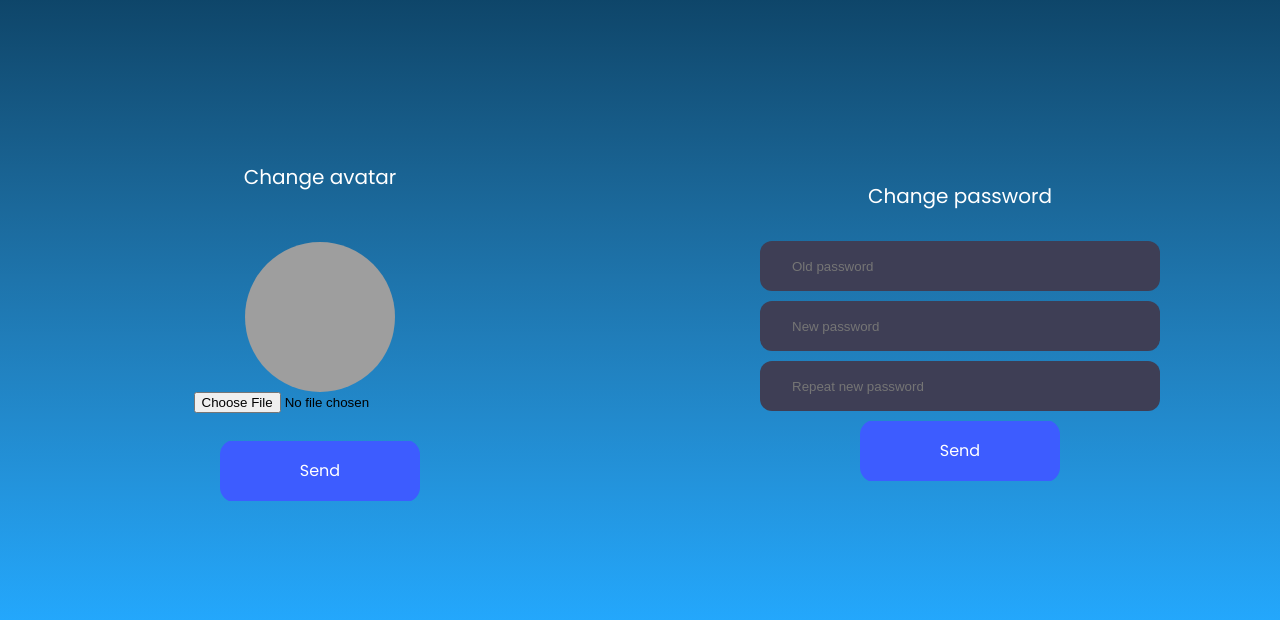
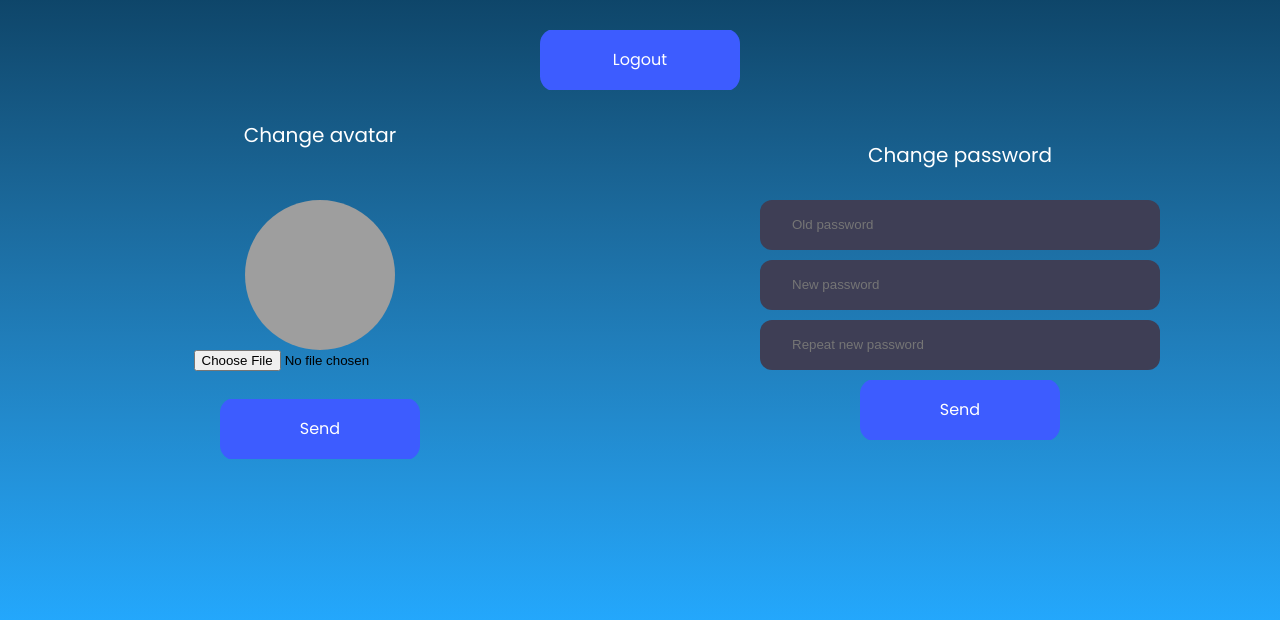
Before and after one commit to pryncypalka/SELL-IT, a PHP site: template src/views/account.php in a window 1280 px wide. Shown: the part 168-788 px from the top of the page. Run offline with PHP 8.4, Linux system fonts and the light colour scheme; the template is opened without the code that fills it, so the values that code supplies are empty; a stand-in replaces the project's code that opens the database connection; some libraries are stand-ins or nearby versions; grey boxes are pictures that could not be loaded.

Commit message:
added logout

```diff
--- a/index.php
+++ b/index.php
@@ -17,5 +17,5 @@ Router::post('changePassword', 'SecurityController');
 Router::post('changeAvatar', 'DashboardController');
 Router::post('logout', 'SessionController');
 Router::post('addOffer', 'OfferController');
-
+Router::post('logout', 'SessionController');
 Router::run($path);
--- a/public/css/account.css
+++ b/public/css/account.css
@@ -1,6 +1,6 @@
 .content {
     display: flex;
-    flex: 1;
+    flex-direction: column;
 
 }
 
@@ -132,6 +132,14 @@ button {
     text-align: center;
 }
 
+#settings {
+    display: flex;
+    flex-direction: row;
+}
+
+#logout_button {
+    width: 100vw;
+}
 
 @media only screen and (max-width: 500px) {
 
@@ -139,7 +147,7 @@ button {
         display: none;
     }
 
-    .content {
+    #settings {
         display: flex;
         flex-direction: column;
     }
@@ -156,4 +164,8 @@ button {
     .textHome, .textAccount, .textCreate {
         font-size: 15px;
     }
+
+    form {
+        width: 100vw;
+    }
 }
--- a/src/repository/ItemRepository.php
+++ b/src/repository/ItemRepository.php
@@ -74,4 +74,5 @@ JOIN public.categories c ON s.category_id = c.category_id
     }
 
 
+
 }
--- a/src/views/account.php
+++ b/src/views/account.php
@@ -27,6 +27,10 @@
         <img class="avatarImage" src="../../public/uploads/avatars/<?= $user->getAvatarLink(); ?>" alt="avatarImage">
     </nav>
     <div class="content">
+        <form  action="logout" id="logout_button" method="post">
+            <button type="submit" name="logout">Logout</button>
+        </form>
+        <div id="settings">
             <form action="changeAvatar" method="post" enctype="multipart/form-data">
                 <p class="Change_avatar">Change avatar</p>
                 <?php if (isset($messages_avatar) && is_array($messages_avatar)): ?>
@@ -52,6 +56,7 @@
                 <button type="submit">Send</button>
             </form>
         </div>
+    </div>
 
     </div>
 </body>
```
Also changed, not shown: src/controllers/OfferController.php (+6 -5 lines). Lines whose indentation alone changed are shown as unchanged.
